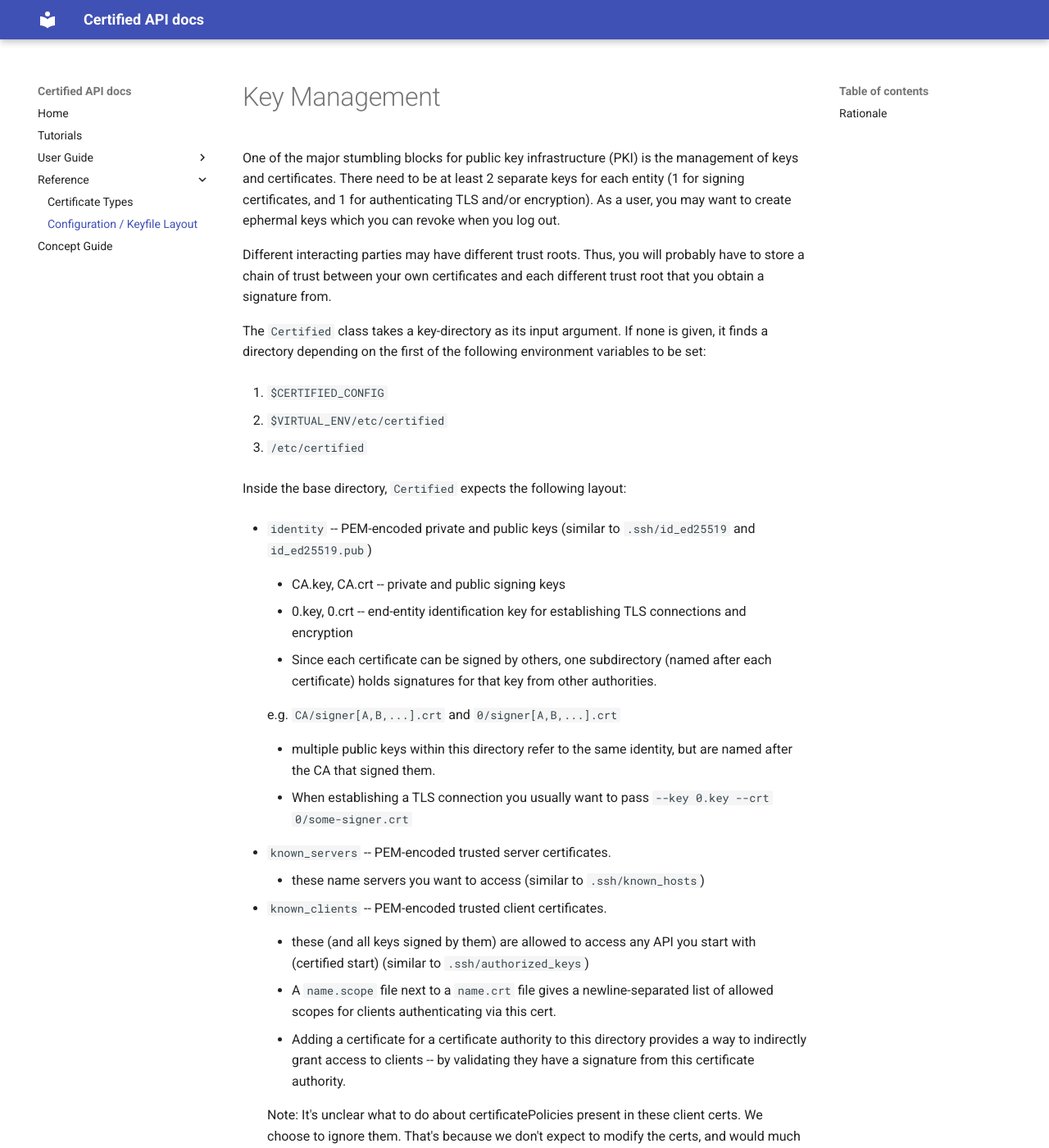
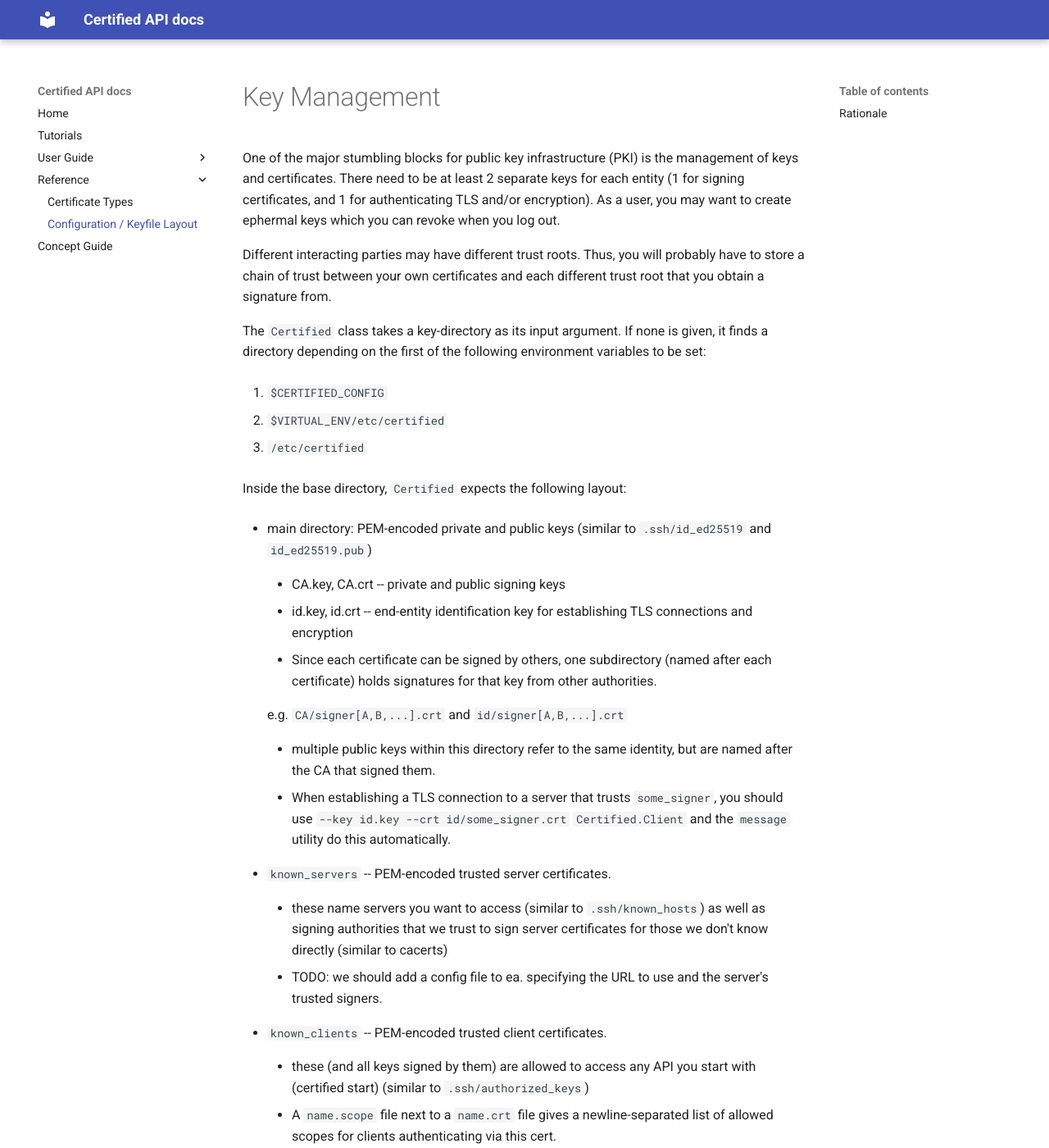
Before and after one commit to ORNL/certified, an MkDocs documentation site: the page built from docs/keys.md, in a window 1280 px wide and 1400 px high. Shown: the whole window at 82% size. Built offline with MkDocs 1.6.1 and Material for MkDocs 9.7.7, drawn with Linux system fonts in a browser that asks for light colours.

Commit message:
Renamed 0.crt/key to id.crt/key. Fixed Certified.new.

```diff
--- a/docs/keys.md
+++ b/docs/keys.md
@@ -27,30 +27,39 @@ environment variables to be set:
 Inside the base directory, `Certified` expects
 the following layout:
 
-  - `identity` -- PEM-encoded private and public keys
+  - main directory: PEM-encoded private and public keys
     (similar to `.ssh/id_ed25519` and `id_ed25519.pub`)
 
     * CA.key, CA.crt -- private and public signing keys
 
-    * 0.key, 0.crt   -- end-entity identification key for
-                        establishing TLS connections and encryption
+    * id.key, id.crt   -- end-entity identification key for
+                          establishing TLS connections and encryption
 
     * Since each certificate can be signed by others,
       one subdirectory (named after each certificate)
       holds signatures for that key from other authorities.
 
-      e.g. `CA/signer[A,B,...].crt` and `0/signer[A,B,...].crt`
+      e.g. `CA/signer[A,B,...].crt` and `id/signer[A,B,...].crt`
 
       - multiple public keys within this directory refer to the
         same identity, but are named after the CA that signed them.
 
-      - When establishing a TLS connection you usually
-        want to pass `--key 0.key --crt 0/some-signer.crt`
+      - When establishing a TLS connection to a server that
+        trusts `some_signer`, you should use
+        `--key id.key --crt id/some_signer.crt`
+        `Certified.Client` and the `message` utility
+        do this automatically.
 
   - `known_servers` -- PEM-encoded trusted server certificates.
 
     * these name servers you want to access
       (similar to `.ssh/known_hosts`)
+      as well as signing authorities that we trust to sign
+      server certificates for those we don't know directly
+      (similar to cacerts)
+
+    * TODO: we should add a config file to ea. specifying
+      the URL to use and the server's trusted signers.
 
   - `known_clients` -- PEM-encoded trusted client certificates.
 
```
Also changed, not shown: docs/how-to-guides.md (+7 -7 lines), docs/index.md (line endings or trailing spaces), 5 other files.
